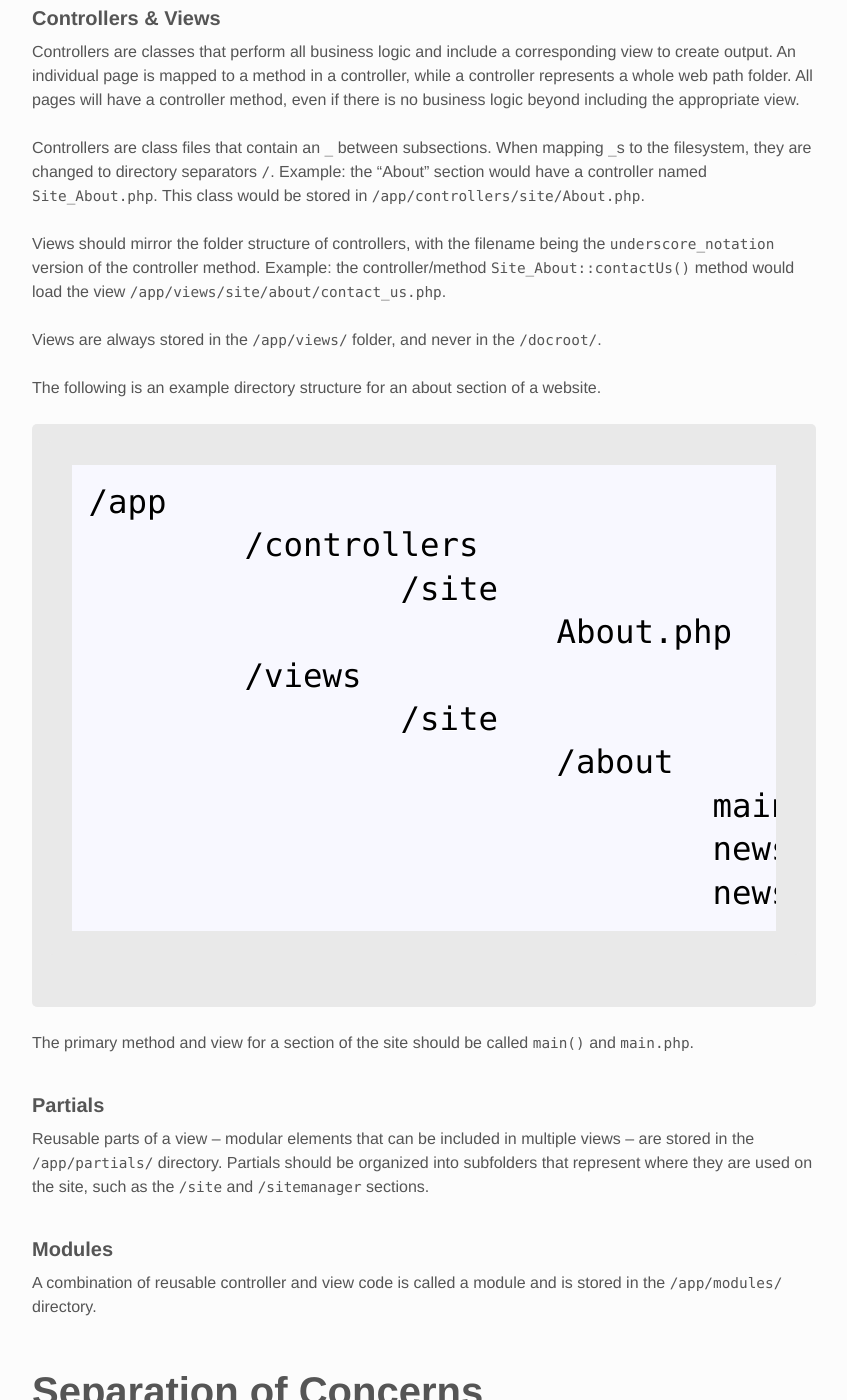
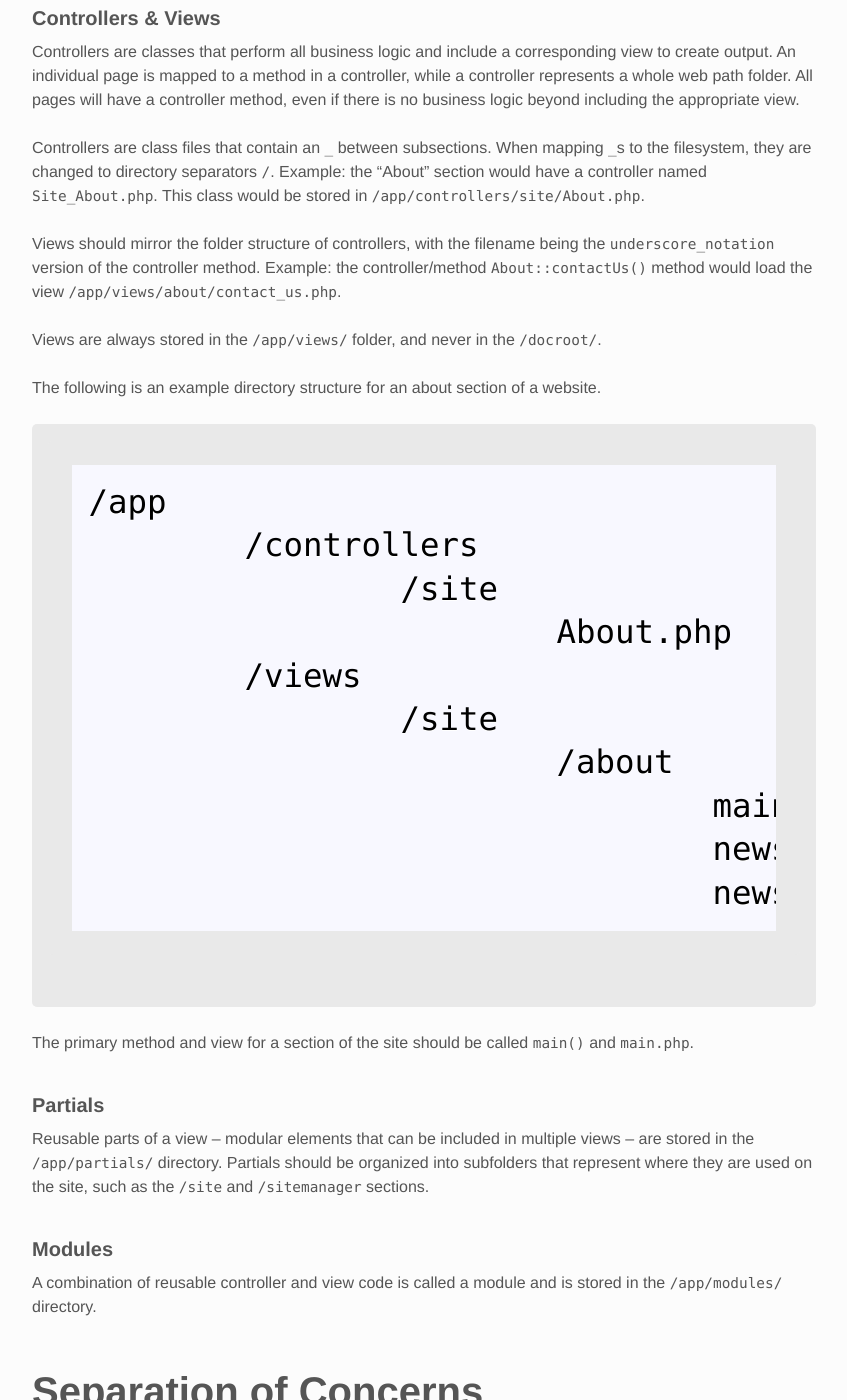
Before and after one commit to imarc/handbook, a Jekyll site: the page built from backend.markdown, in a window 1280 px wide and 1400 px high, scrolled down 9591 px. Shown: the whole window, without its empty margins (112-959 px from the left). Built offline with Jekyll 4.4.1, drawn with Linux system fonts in a browser that asks for light colours; nearby versions of some CDN libraries.

Commit message:
Tightened small screen layout

```diff
--- a/backend.markdown
+++ b/backend.markdown
@@ -298,8 +298,8 @@
 
 Views should mirror the folder structure of controllers, with the filename
 being the `underscore_notation` version of the controller method. Example: the
-controller/method `Site_About::contactUs()` method would load the view
-`/app/views/site/about/contact_us.php`.
+controller/method `About::contactUs()` method would load the view
+`/app/views/about/contact_us.php`.
 
 Views are always stored in the `/app/views/` folder, and never in the
 `/docroot/`.
--- a/css/styles.css
+++ b/css/styles.css
@@ -254,7 +254,7 @@
 	font-style: italic;
 	border-left: 1px solid #ccc;
 	margin-left: 2em;
-	margin-right: 2em;
+	margin-right: 1em;
 	padding-left: 1em;
 	padding-right: 1em;
 }
```
